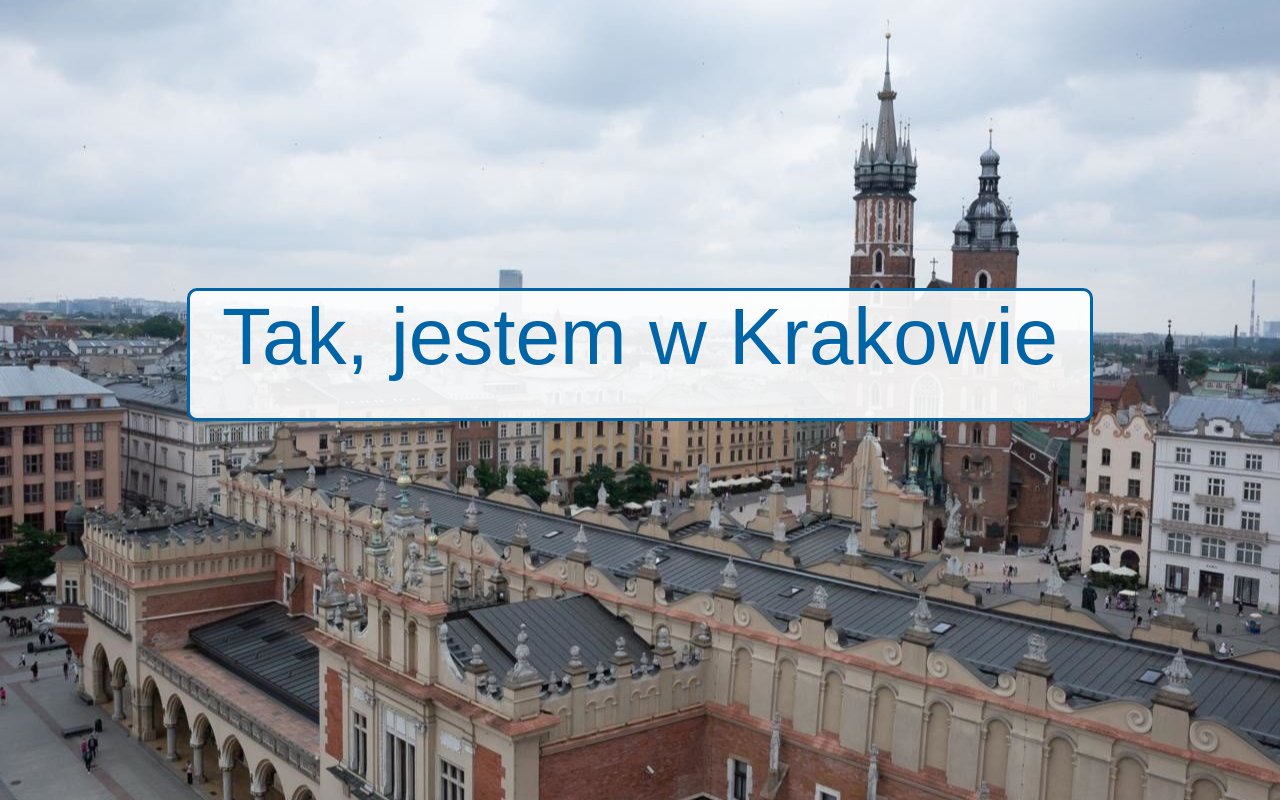
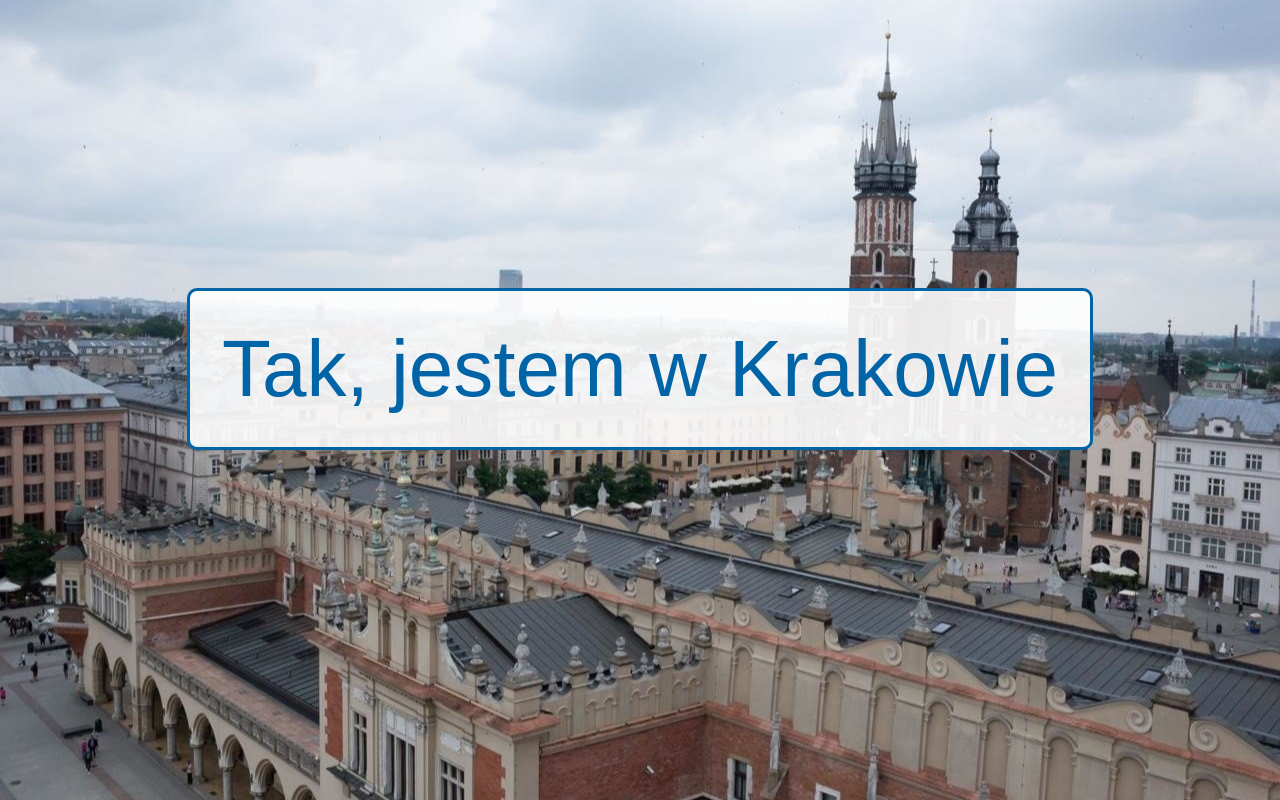
Before and after one commit to Zuroslaw/Zuroslaw.github.io, a plain HTML site: page index.html in a window 1280 px wide. Drawn offline with Linux system fonts and the light colour scheme; a web font is replaced by a local one.

Commit message:
Update index.html

```diff
--- a/index.html
+++ b/index.html
@@ -22,7 +22,7 @@
         background-color: rgba(255, 255, 255, 0.9);
         border: 3px solid #0064A7;
         border-radius: 10px;
-        padding: 0 2rem 2.2rem 2rem;
+        padding: 2rem 2rem 2rem 2rem;
       }
     </style>
 </head>
```
